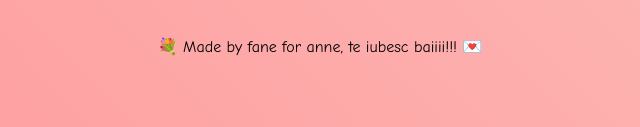
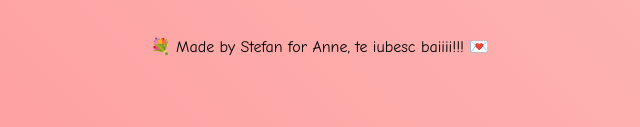
Before and after one commit to duraustefan/teiubesc, a plain HTML site: page index.html in a window 1280 px wide. Shown: the part 962-1089 px from the top of the page, 320-960 px from the left. Drawn offline with Linux system fonts and the light colour scheme.

Commit message:
Update index.html

```diff
--- a/index.html
+++ b/index.html
@@ -23,7 +23,7 @@
     <button onclick="playMusic()">🎵 Apasă pentru o surpriză! 🎶</button>
 
     <div style="margin-top: 40px;">
-        <p>💐 Made by fane for anne, te iubesc baiiii!!! 💌</p>
+        <p>💐 Made by Stefan for Anne, te iubesc baiiii!!! 💌</p>
     </div>
 
     <!-- Audio element with the id on the <audio> tag -->
```
